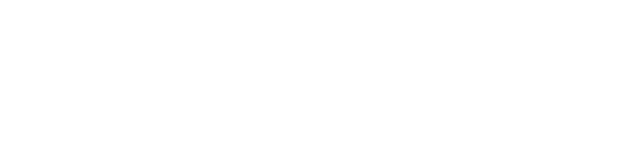
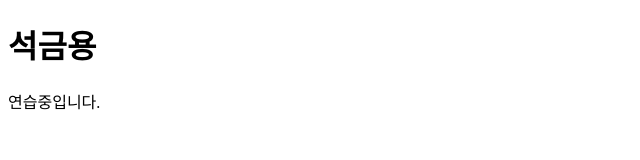
Before and after one commit to geum-yong-dev/practice, a plain HTML site: page index.html in a window 1280 px wide. Shown: the whole page, without its empty margins (0-640 px from the left). Drawn offline with Linux system fonts and the light colour scheme.

```diff
--- a/index.html
+++ b/index.html
@@ -6,6 +6,7 @@
     <title>practice</title>
 </head>
 <body>
-
+    <h1>석금용</h1>
+    <p>연습중입니다.</p>
 </body>
 </html>
```
Also changed, not shown: 1 other file.
